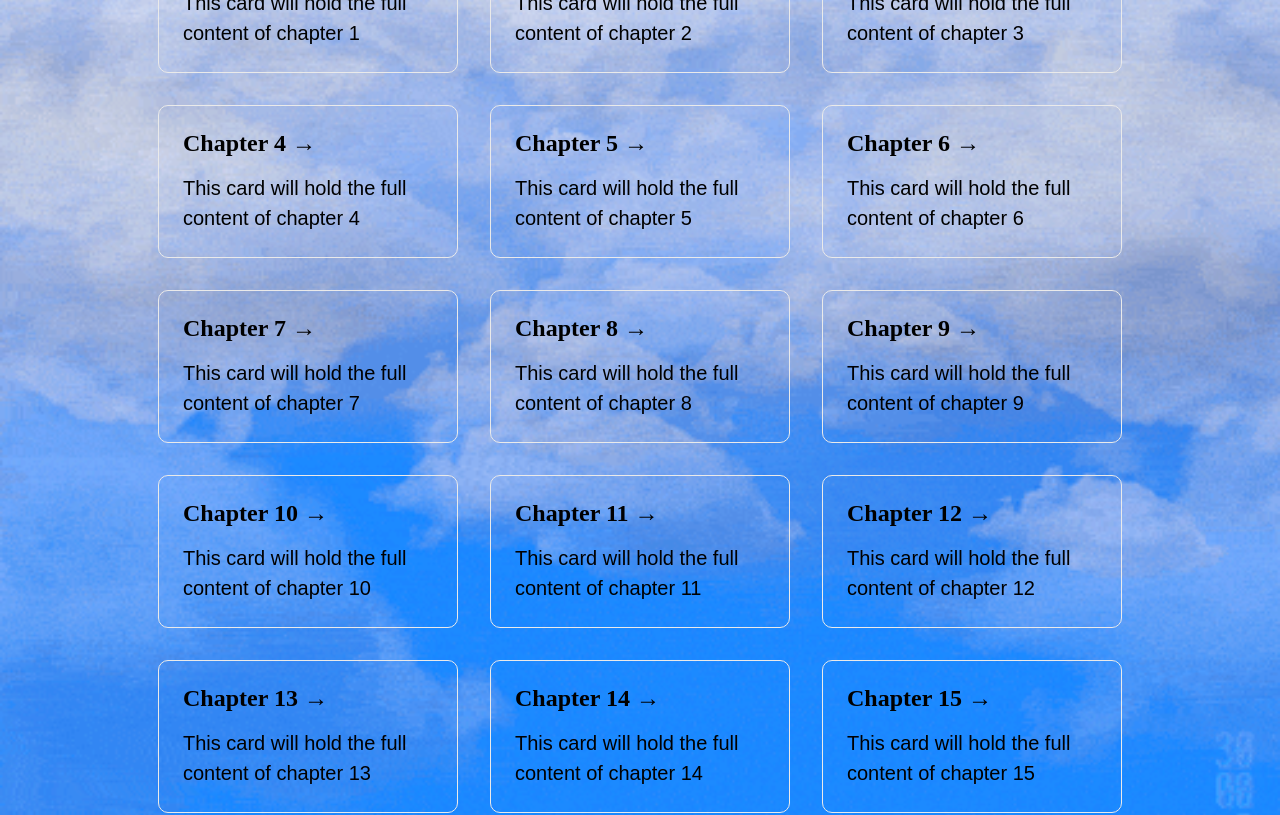
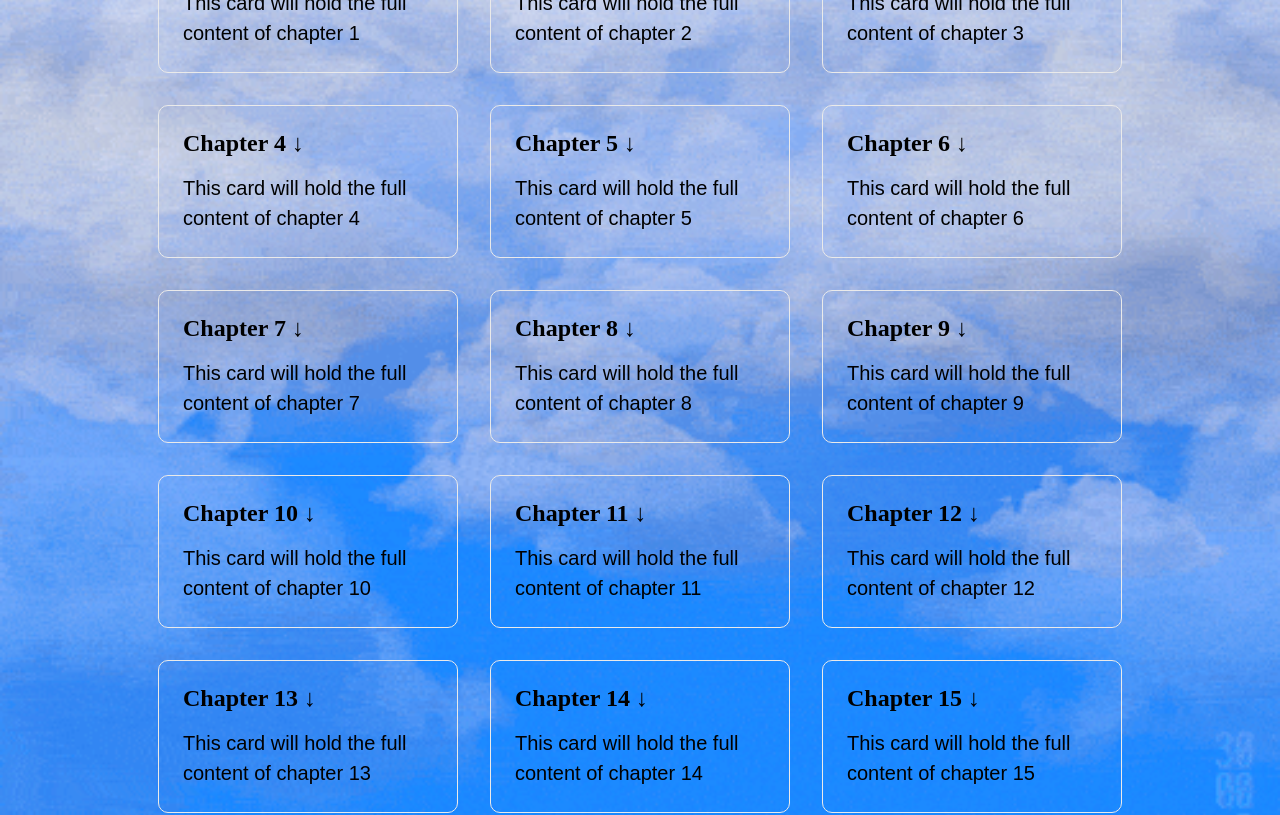
Before and after one commit to jnutt367/mark, a Next.js app: page / in a window 1280 px wide. Shown: the part 400-1215 px from the top of the page. Built offline with nearby package versions, Linux system fonts and the light colour scheme.

Commit message:
commit for all down arrows

```diff
--- a/pages/index.js
+++ b/pages/index.js
@@ -44,7 +44,7 @@ export default function Home() {
             href="#"
             className={styles.card}
           >
-            <h2>Chapter 4 &rarr;</h2>
+            <h2>Chapter 4 &darr;</h2>
             <p>
             This card will hold the full content of chapter 4
             </p>
@@ -53,7 +53,7 @@ export default function Home() {
             href="#"
             className={styles.card}
           >
-            <h2>Chapter 5 &rarr;</h2>
+            <h2>Chapter 5 &darr;</h2>
             <p>
             This card will hold the full content of chapter 5
             </p>
@@ -63,7 +63,7 @@ export default function Home() {
             href="#"
             className={styles.card}
           >
-            <h2>Chapter 6 &rarr;</h2>
+            <h2>Chapter 6 &darr;</h2>
             <p>
             This card will hold the full content of chapter 6
             </p>
@@ -73,7 +73,7 @@ export default function Home() {
             href="#"
             className={styles.card}
           >
-            <h2>Chapter 7 &rarr;</h2>
+            <h2>Chapter 7 &darr;</h2>
             <p>
             This card will hold the full content of chapter 7
             </p>
@@ -83,7 +83,7 @@ export default function Home() {
             href="#"
             className={styles.card}
           >
-            <h2>Chapter 8 &rarr;</h2>
+            <h2>Chapter 8 &darr;</h2>
             <p>
             This card will hold the full content of chapter 8
             </p>
@@ -93,7 +93,7 @@ export default function Home() {
             href="#"
             className={styles.card}
           >
-            <h2>Chapter 9 &rarr;</h2>
+            <h2>Chapter 9 &darr;</h2>
             <p>
             This card will hold the full content of chapter 9
             </p>
@@ -103,7 +103,7 @@ export default function Home() {
             href="#"
             className={styles.card}
           >
-            <h2>Chapter 10 &rarr;</h2>
+            <h2>Chapter 10 &darr;</h2>
             <p>
             This card will hold the full content of chapter 10
             </p>
@@ -113,7 +113,7 @@ export default function Home() {
             href="#"
             className={styles.card}
           >
-            <h2>Chapter 11 &rarr;</h2>
+            <h2>Chapter 11 &darr;</h2>
             <p>
             This card will hold the full content of chapter 11
             </p>
@@ -123,7 +123,7 @@ export default function Home() {
             href="#"
             className={styles.card}
           >
-            <h2>Chapter 12 &rarr;</h2>
+            <h2>Chapter 12 &darr;</h2>
             <p>
             This card will hold the full content of chapter 12
             </p>
@@ -133,7 +133,7 @@ export default function Home() {
             href="#"
             className={styles.card}
           >
-            <h2>Chapter 13 &rarr;</h2>
+            <h2>Chapter 13 &darr;</h2>
             <p>
             This card will hold the full content of chapter 13
             </p>
@@ -143,7 +143,7 @@ export default function Home() {
             href="#"
             className={styles.card}
           >
-            <h2>Chapter 14 &rarr;</h2>
+            <h2>Chapter 14 &darr;</h2>
             <p>
             This card will hold the full content of chapter 14
             </p>
@@ -153,7 +153,7 @@ export default function Home() {
             href="#"
             className={styles.card}
           >
-            <h2>Chapter 15 &rarr;</h2>
+            <h2>Chapter 15 &darr;</h2>
             <p>
             This card will hold the full content of chapter 15
             </p>
@@ -163,7 +163,7 @@ export default function Home() {
             href="#"
             className={styles.card}
           >
-            <h2>Chapter 16 &rarr;</h2>
+            <h2>Chapter 16 &darr;</h2>
             <p>
             This card will hold the full content of chapter 16
             </p>
```
